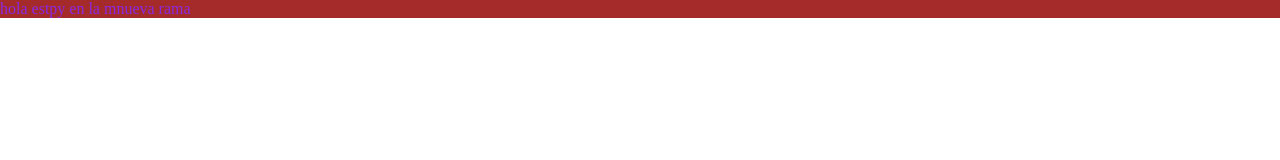
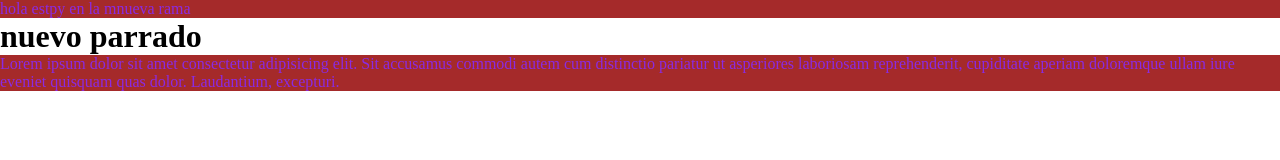
Before and after one commit to dairacsc-droid/unidad2, a plain HTML site: page s36/index.html in a window 1280 px wide. Drawn offline with Linux system fonts and the light colour scheme.

Commit message:
agregar contenido a la rama pr

```diff
--- a/s36/index.html
+++ b/s36/index.html
@@ -9,5 +9,12 @@
   <body>
     <p>hola estpy en la mnueva rama</p>
     <script src="./assets/js/script.js"></script>
+    <h1>nuevo parrado</h1>
+    <p>
+      Lorem ipsum dolor sit amet consectetur adipisicing elit. Sit accusamus
+      commodi autem cum distinctio pariatur ut asperiores laboriosam
+      reprehenderit, cupiditate aperiam doloremque ullam iure eveniet quisquam
+      quas dolor. Laudantium, excepturi.
+    </p>
   </body>
 </html>
```
